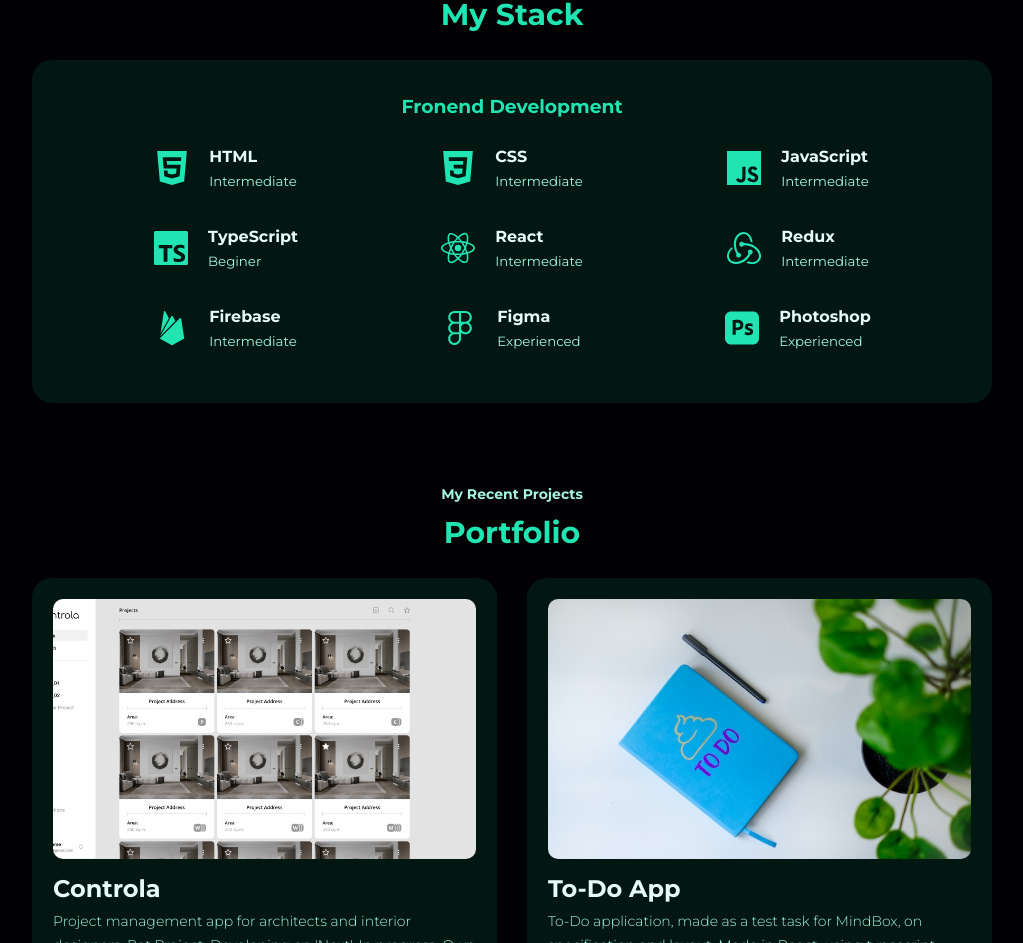
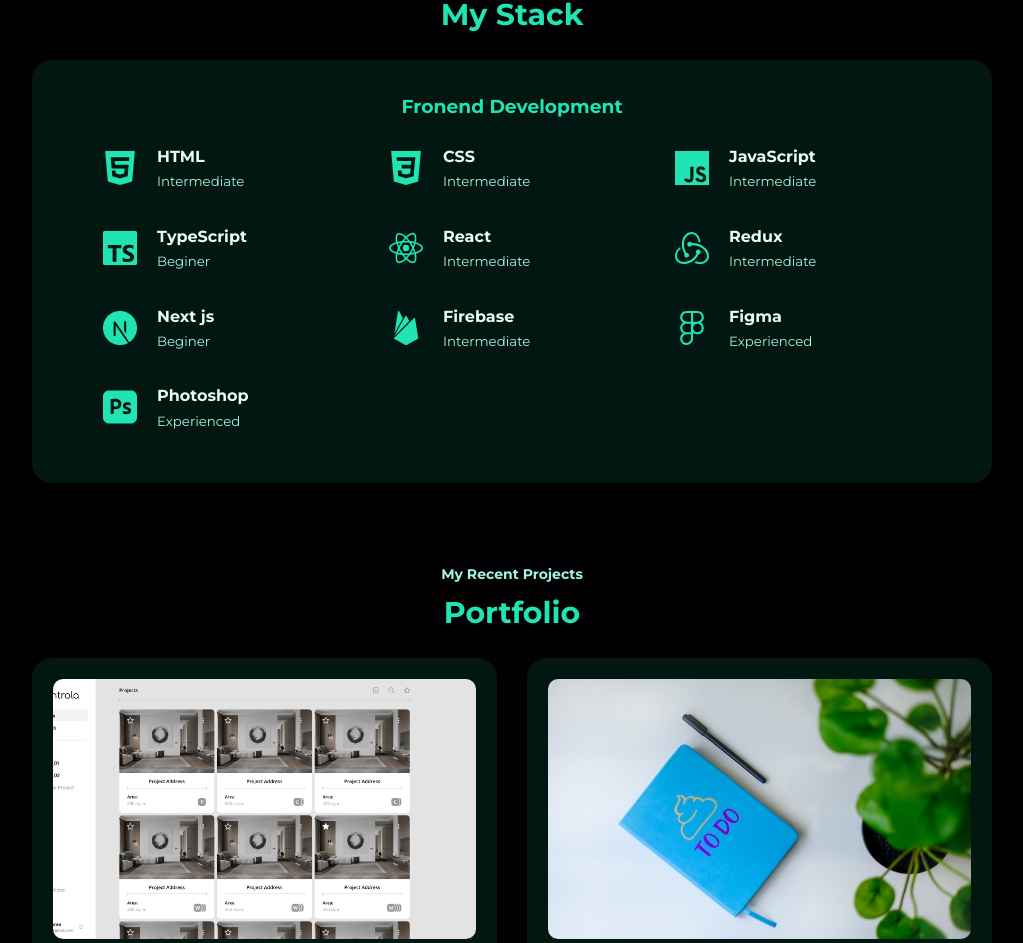
Before and after one commit to Anderboi/Portfolio_react_2022, a React (Create React App) app: page / in a window 1280 px wide. Shown: the part 1933-2876 px from the top of the page, without its empty margins (128-1151 px from the left). Built offline with nearby package versions, Linux system fonts and the light colour scheme.

Commit message:
refactor: skill added

```diff
--- a/src/components/experience/Experience.jsx
+++ b/src/components/experience/Experience.jsx
@@ -10,6 +10,7 @@ import {
   SiFigma,
   SiAdobephotoshop,
   SiFirebase,
+  SiNextdotjs,
 } from 'react-icons/si'
 
 const stack = [
@@ -51,18 +52,24 @@ const stack = [
   },
   {
     id: 7,
+    name: 'Next js',
+    icon: <SiNextdotjs className='skills__item__icon' />,
+    proficiency: 'Beginer',
+  },
+  {
+    id: 8,
     name: 'Firebase',
     icon: <SiFirebase className='skills__item__icon' />,
     proficiency: 'Intermediate',
   },
   {
-    id: 7,
+    id: 9,
     name: 'Figma',
     icon: <SiFigma className='skills__item__icon' />,
     proficiency: 'Experienced',
   },
   {
-    id: 7,
+    id: 10,
     name: 'Photoshop',
     icon: <SiAdobephotoshop className='skills__item__icon' />,
     proficiency: 'Experienced',
--- a/src/components/experience/experience.css
+++ b/src/components/experience/experience.css
@@ -30,9 +30,10 @@
 }
 
 .skills__item {
+  margin-left: 2rem;
   display: flex;
   gap: 2rem;
-  justify-content: center;
+  justify-content: flex-start;
   align-items: center;
 }
 
```
